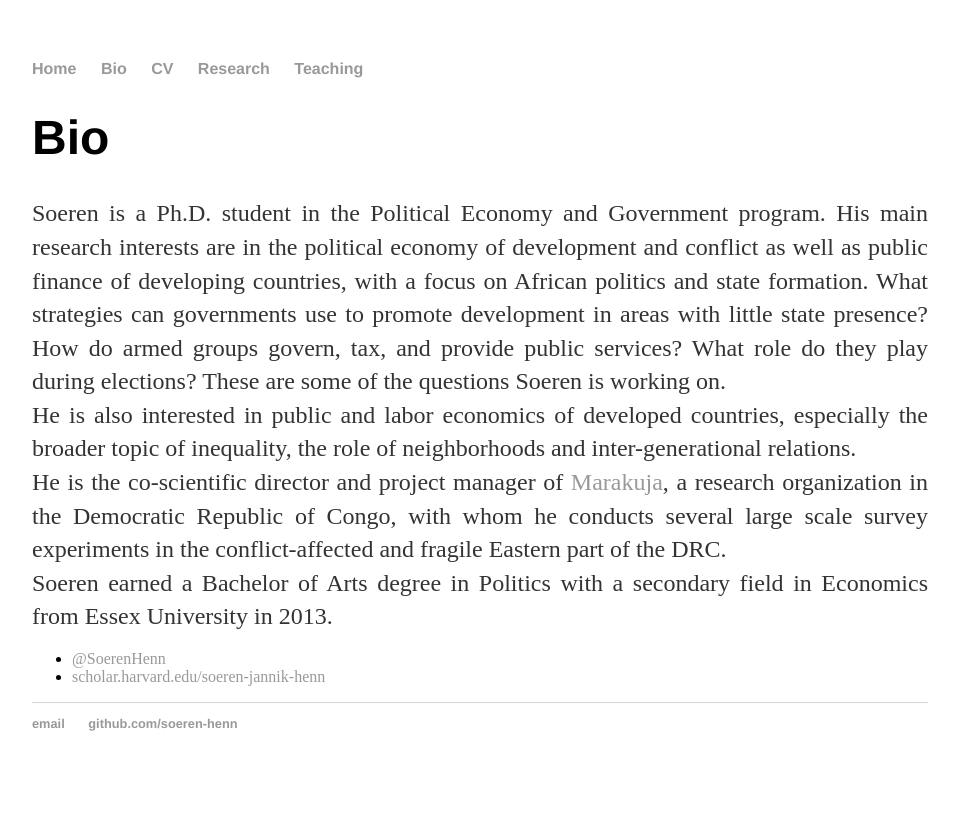
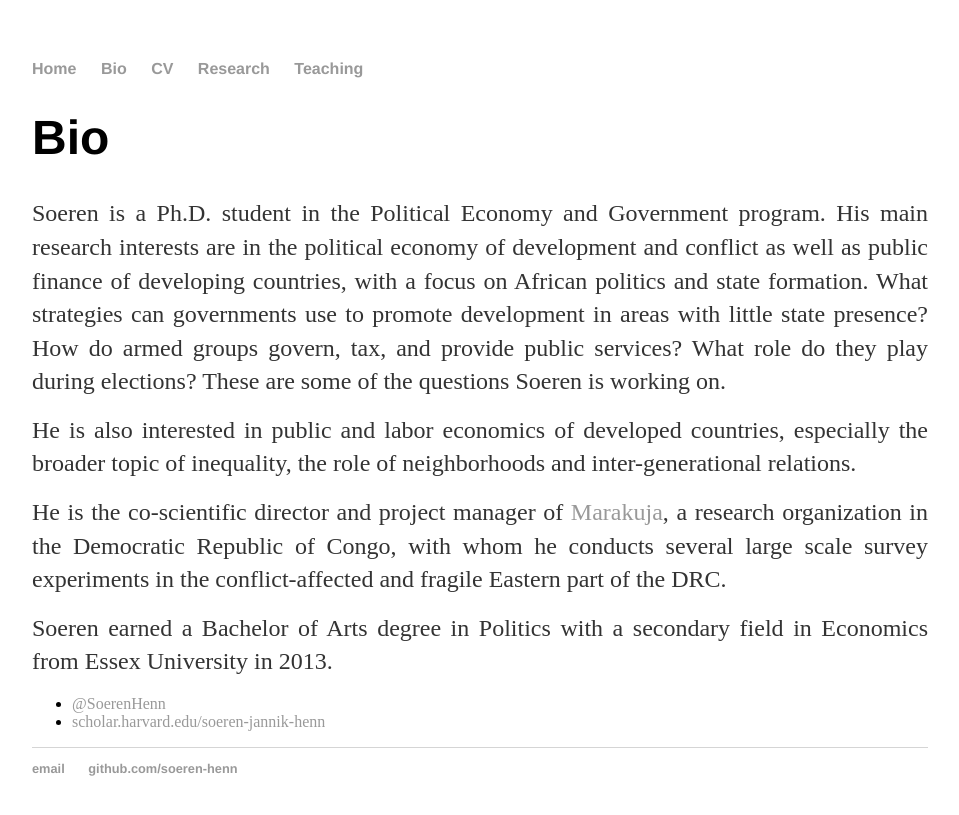
Before and after one commit to soeren-henn/soeren-henn.github.io, a Jekyll site: the page built from bio/index.html, in a window 1280 px wide. Shown: the top 815 px of the page, without its empty margins (160-1119 px from the left). Built offline with Jekyll 4.4.1, drawn with Linux system fonts in a browser that asks for light colours.

Commit message:
Update index.html

```diff
--- a/bio/index.html
+++ b/bio/index.html
@@ -5,7 +5,12 @@
 
 		<div class="about">
 			<h1>Bio</h1>
-			<p>Soeren is a Ph.D. student in the Political Economy and Government program. His main research interests are in the political economy of development and conflict as well as public finance of developing countries, with a focus on African politics and state formation. What strategies can governments use to promote development in areas with little state presence? How do armed groups govern, tax, and provide public services? What role do they play during elections? These are some of the questions Soeren is working on. <br>He is also interested in public and labor economics of developed countries, especially the broader topic of inequality, the role of neighborhoods and inter-generational relations. <br>He is the co-scientific director and project manager of <a href="https://marakujakivuresearch.com/" target="_blank">Marakuja</a>, a research organization in the Democratic Republic of Congo, with whom he conducts several large scale survey experiments in the conflict-affected and fragile Eastern part of the DRC. <br>Soeren earned a Bachelor of Arts degree in Politics with a secondary field in Economics from Essex University in 2013.</p>
+			<div>
+			<p>Soeren is a Ph.D. student in the Political Economy and Government program. His main research interests are in the political economy of development and conflict as well as public finance of developing countries, with a focus on African politics and state formation. What strategies can governments use to promote development in areas with little state presence? How do armed groups govern, tax, and provide public services? What role do they play during elections? These are some of the questions Soeren is working on.</p>
+			<p>He is also interested in public and labor economics of developed countries, especially the broader topic of inequality, the role of neighborhoods and inter-generational relations.</p>
+			<p>He is the co-scientific director and project manager of <a href="https://marakujakivuresearch.com/" target="_blank">Marakuja</a>, a research organization in the Democratic Republic of Congo, with whom he conducts several large scale survey experiments in the conflict-affected and fragile Eastern part of the DRC.</p>
+			<p>Soeren earned a Bachelor of Arts degree in Politics with a secondary field in Economics from Essex University in 2013.</p>
+			</div>
 
 			<ul class="contacts">
 				<li><a href="https://twitter.com/SoerenHenn" target="_blank">@SoerenHenn</a></li>
```
